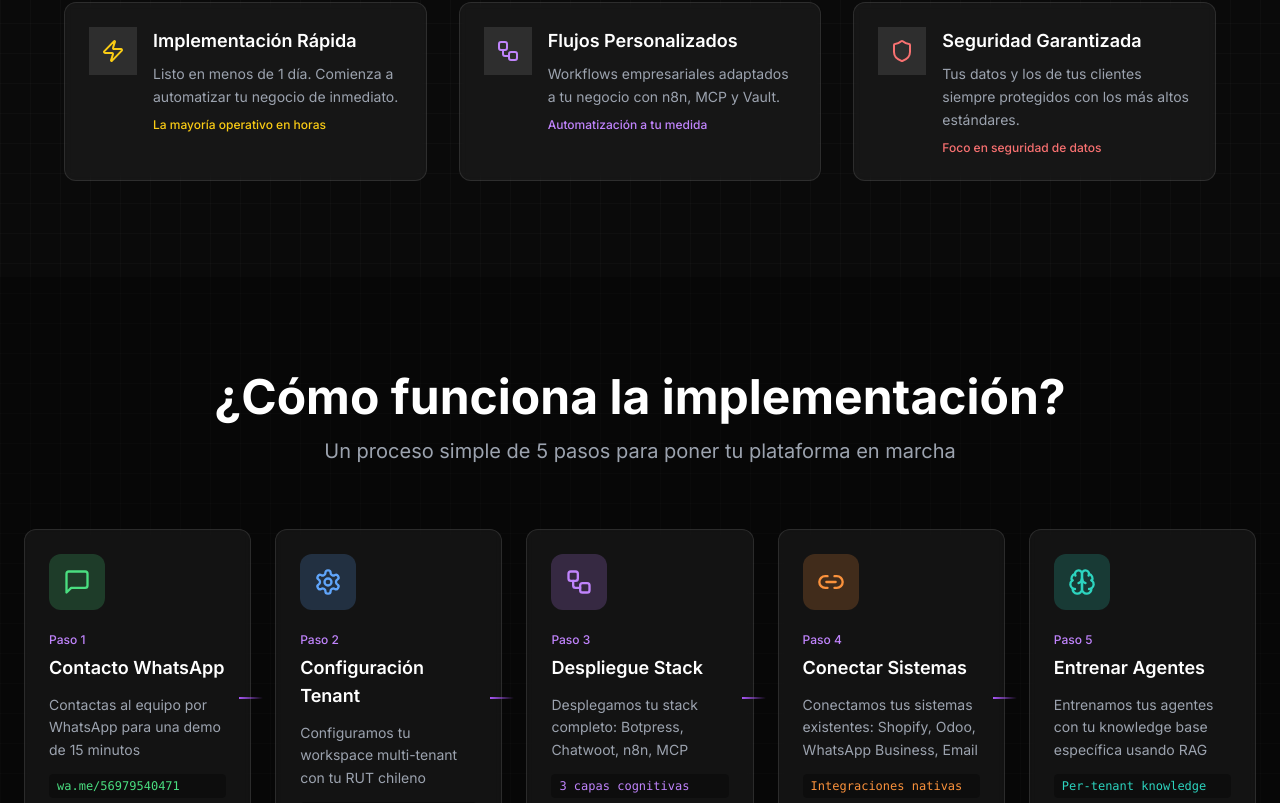
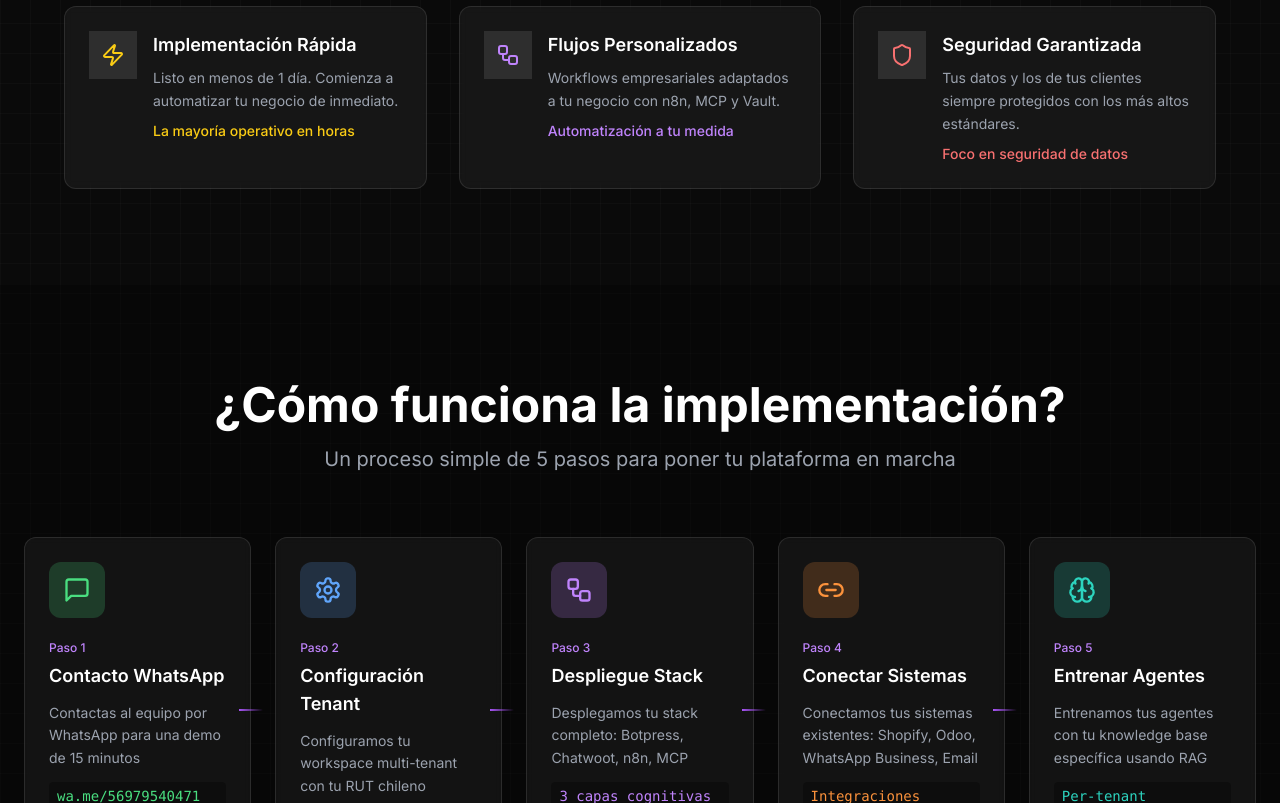
Before and after one commit to SmarterCL/smarterbot.cl, a Next.js app: page / in a window 1280 px wide. Shown: the part 4537-5340 px from the top of the page. Built offline with nearby package versions, Linux system fonts and the light colour scheme.

Commit message:
Fix accessibility: increase font size for better readability
Co-authored-by: SmarterCL <126079046+SmarterCL@users.noreply.github.com>

```diff
--- a/components/benefits-section.tsx
+++ b/components/benefits-section.tsx
@@ -81,7 +81,7 @@ export default function BenefitsSection() {
                   <div>
                     <h3 className="text-white text-lg font-semibold mb-2">{benefit.title}</h3>
                     <p className="text-gray-400 text-sm leading-relaxed mb-2">{benefit.description}</p>
-                    <p className={`text-xs ${benefit.color} font-medium`}>{benefit.highlight}</p>
+                    <p className={`text-sm ${benefit.color} font-medium`}>{benefit.highlight}</p>
                   </div>
                 </div>
               </div>
--- a/components/how-it-works-section.tsx
+++ b/components/how-it-works-section.tsx
@@ -83,7 +83,7 @@ export default function HowItWorksSection() {
 
                 <p className="text-gray-400 text-sm leading-relaxed mb-3">{step.description}</p>
 
-                <div className={`text-xs ${step.color} font-mono bg-black/30 px-2 py-1 rounded`}>
+                <div className={`text-sm ${step.color} font-mono bg-black/30 px-2 py-1 rounded`}>
                   {step.detail}
                 </div>
               </div>
```
